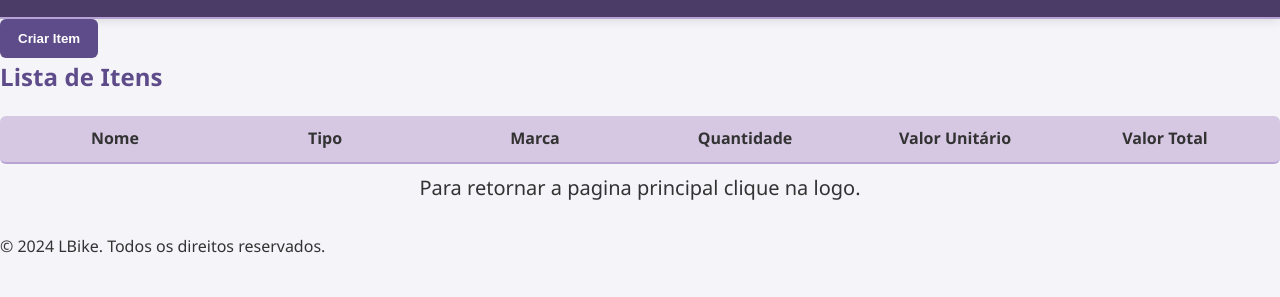
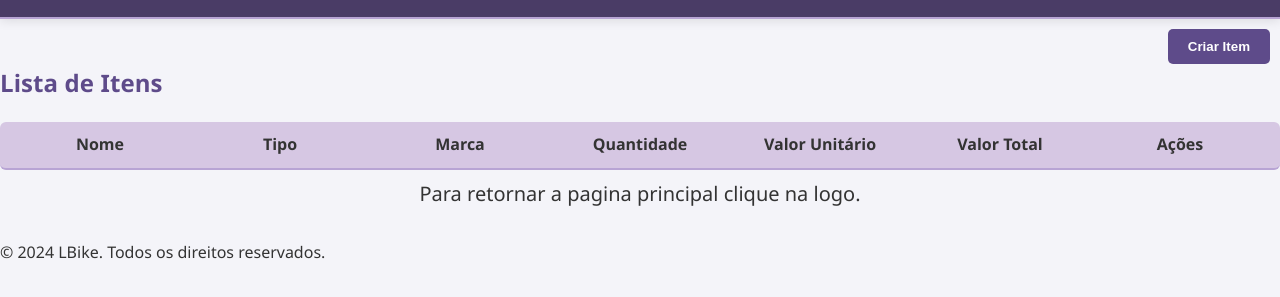
Before and after one commit to AnaVitoriaLins/ProjetoDeExten-oEstacio_Lbike, a website: page frontend/itens.html in a window 1280 px wide. Shown: the part 131-428 px from the top of the page. Drawn offline with Linux system fonts and the light colour scheme; no server answers.

Commit message:
atualizando a cor do progra e colocando espaços

```diff
--- a/frontend/itens.html
+++ b/frontend/itens.html
@@ -45,6 +45,7 @@
                 <span>Quantidade</span>
                 <span>Valor Unitário</span>
                 <span>Valor Total</span>
+                <span>Ações</span>
             </li>
             <ul id="itemList"></ul>
         </ul>
--- a/frontend/styles.css
+++ b/frontend/styles.css
@@ -268,3 +268,20 @@ footer {
 .delete-button:hover {
     background-color: #d32f2f;
 }
+
+#toggleFormButton {
+    display: block;
+    margin-left: auto; /* Empurra o botão para a direita */
+    margin-right: 10px; /* Dá um espaçamento do lado direito */
+    margin-top: 10px; /* Espaçamento superior opcional */
+    color: white;
+    padding: 10px 20px;
+    border: none;
+    border-radius: 5px;
+    cursor: pointer;
+}
+
+#toggleFormButton:hover {
+    background-color: #b8a4d4; /* Cor ao passar o mouse */
+    color: #333;
+}
```
Also changed, not shown: frontend/agendamentos.html (+1 -0 lines), frontend/funcionarios.html (+1 -0 lines).
